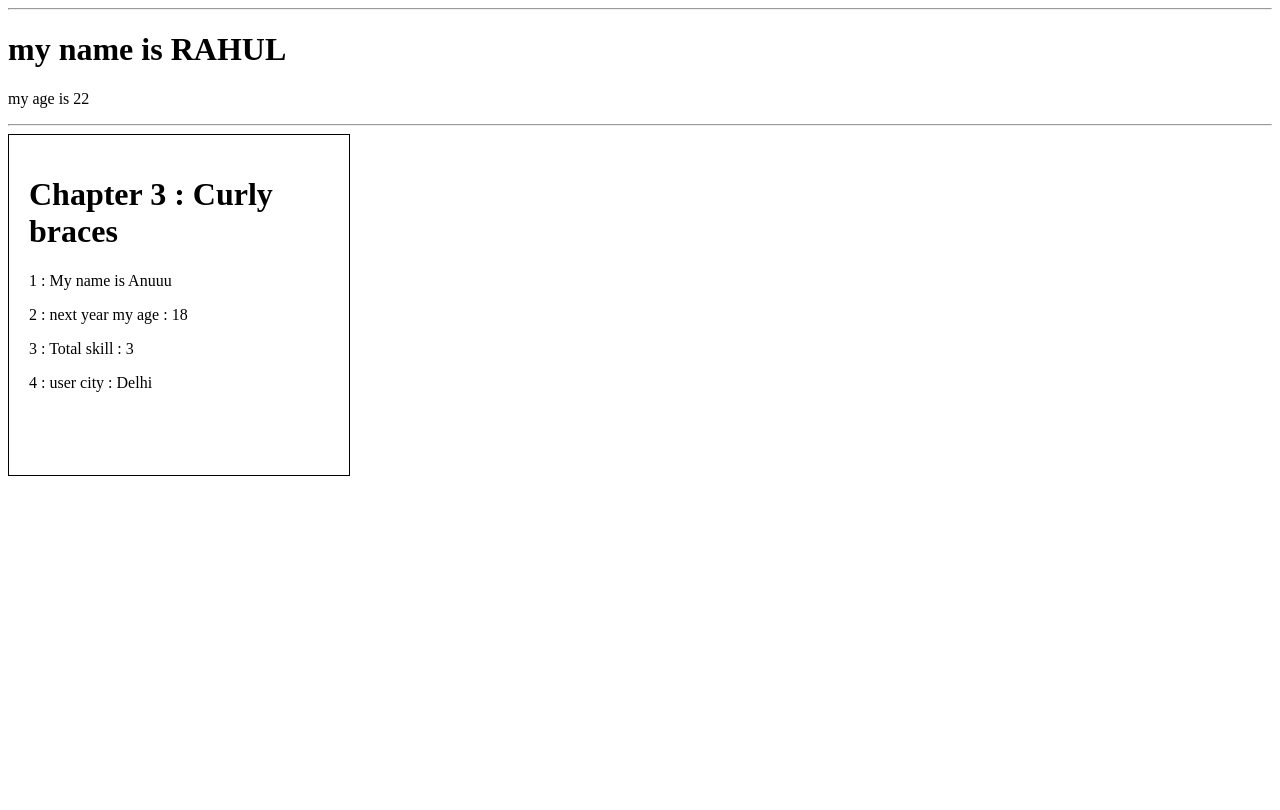
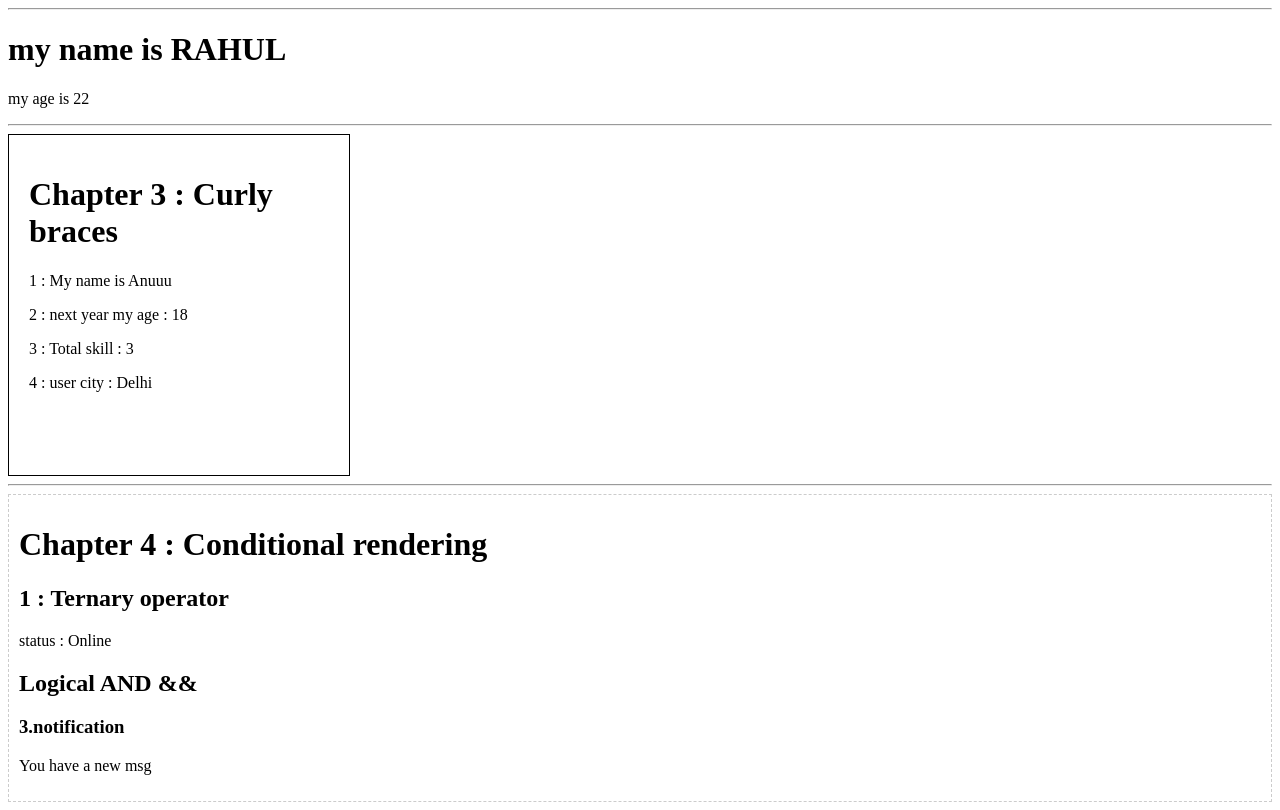
Before and after one commit to Deepanshuchauhan716/Learn_React, a React (Vite) app: page / in a window 1280 px wide. Built offline with nearby package versions, Linux system fonts and the light colour scheme.

Commit message:
Conditional rendering

```diff
--- /dev/null
+++ b/src/04-JSX.jsx
@@ -0,0 +1,43 @@
+// 📖 Chapter 4: Conditional Rendering (If-Else ka Alternative)
+
+// 1. Problem kya hai? (Why we need this)
+// Pichle chapter mein humne padha ki {} ke andar hum if-else nahi likh sakte.
+
+// jsx
+// ❌ GALAT
+// <p>{ if (isLoggedIn) { "Welcome" } }</p>
+// Lekin real life mein humein conditions lagani padti hain. Agar user logged in hai toh "Logout" button dikhao, warna "Login" button dikhao. Toh phir JSX mein yeh kaise karte hain?
+
+// Iske liye hum JavaScript Expressions ka use karte hain. Do sabse popular tarike hain:
+
+
+// Tarika 1: Ternary Operator (? :)
+// Tarika 2: Logical AND (&&)
+
+
+function ConditionalDemo(){
+
+    const isLogin = true;
+    const isAdmin = false;
+    const HasNotification = true;
+
+    return(
+        <div style={{padding:"10px",border:"1px dashed #ccc"}}>
+            <h1>Chapter 4 : Conditional rendering</h1>
+
+            <h2>1 : Ternary operator</h2>
+            <p>
+                status : {isLogin ? "Online" : "Offline"}
+            </p>
+
+            <h2>Logical AND &&</h2>
+            {isAdmin && <button style={{color:"red"}}>Delete Database</button>}
+
+            <h3> 3.notification </h3>
+            {HasNotification ? (<p>You have a new msg</p>) : (<p>You have no new message</p>)}
+        </div>
+    );
+
+}
+
+export {ConditionalDemo};
--- a/src/App.jsx
+++ b/src/App.jsx
@@ -1,6 +1,7 @@
 import MyJSXPractice from "./01-JSX";
 import { Rule1,Rule2,Rule3} from "./02-JSX";
 import { User ,CurlyBraces} from "./03-JSX";
+import { ConditionalDemo } from "./04-JSX";
 
 
 function App() {
@@ -17,6 +18,8 @@ function App() {
         <User></User>
         <hr />
         <CurlyBraces></CurlyBraces>
+        <hr />
+        <ConditionalDemo></ConditionalDemo>
       </div>
     );
   }
```
